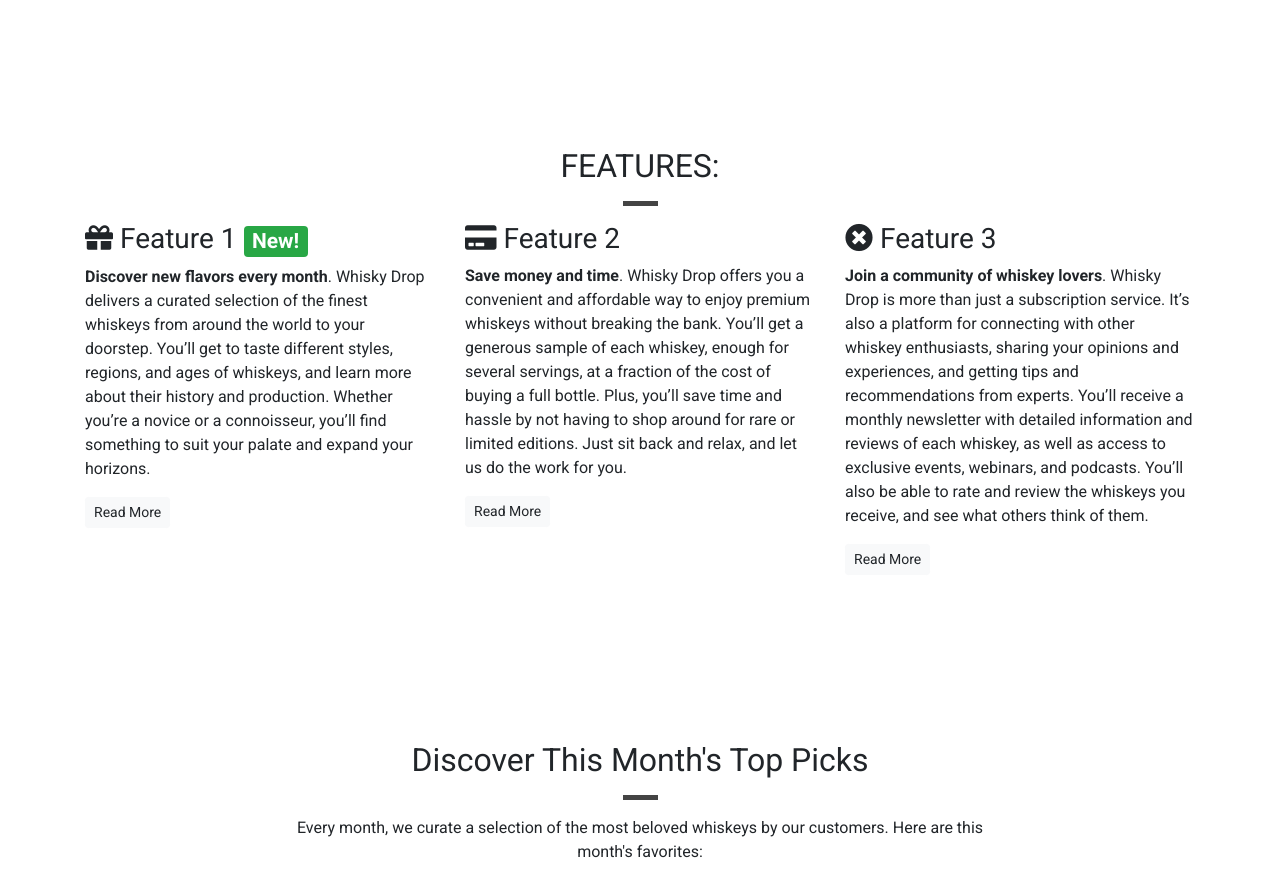
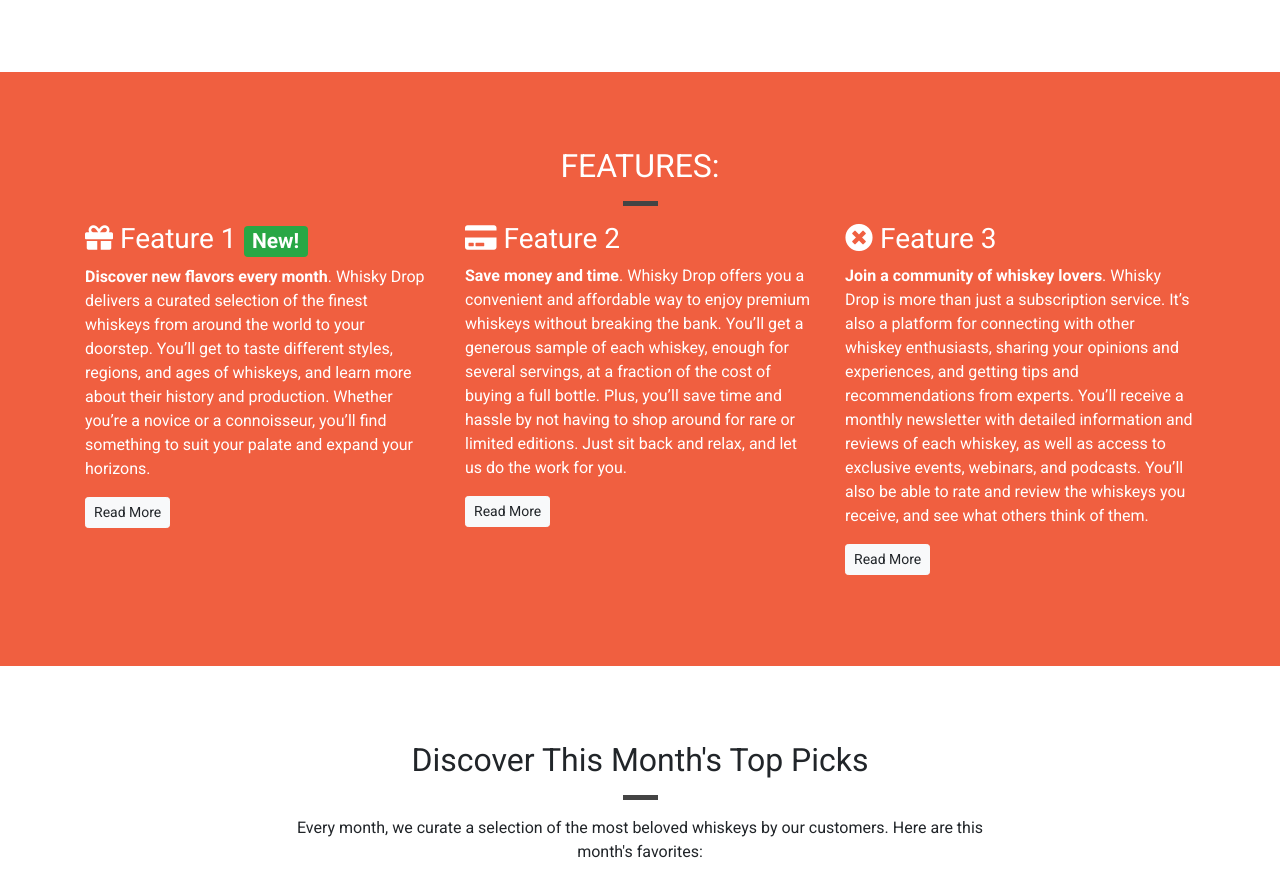
Before and after one commit to yosephdev/whiskey-drop, a plain HTML site: page index.html in a window 1280 px wide. Shown: the part 1072-1944 px from the top of the page. Drawn offline with nearby package versions, Linux system fonts and the light colour scheme.

Commit message:
style: Add styling to container-wrapper class

```diff
--- a/css/style.css
+++ b/css/style.css
@@ -3,6 +3,13 @@
 }
 
 /* Containers */
+
+.container-wrapper {}
+
+.container-wrapper--red {
+    background-color: #f05f40;
+    color: white;
+}
 
 .alert-container .col-12 {
     padding-left: 0;
```
